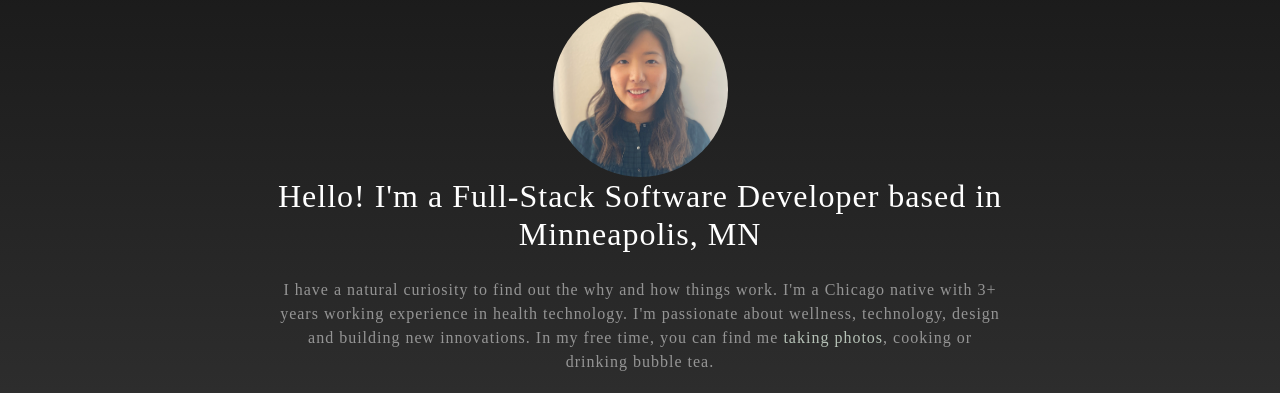
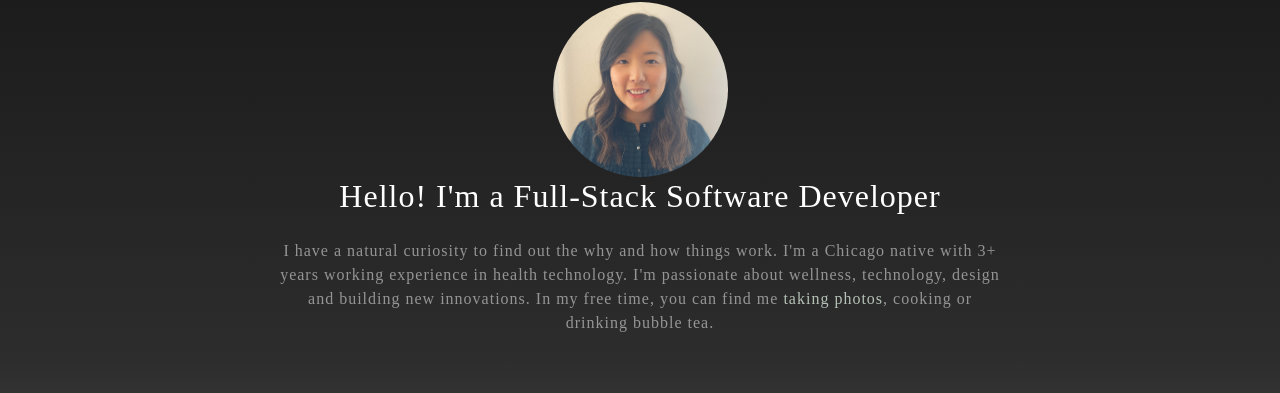
Before and after one commit to irisnoh/irisnoh.github.io, a plain HTML site: page index.html in a window 1280 px wide. Shown: the part 926-1319 px from the top of the page. Drawn offline with Linux system fonts and the light colour scheme; a web font is replaced by a local one.

Commit message:
update bio

```diff
--- a/index.html
+++ b/index.html
@@ -90,7 +90,7 @@
       <div class="row">
         <div class="col-lg-8 mx-auto">
           <img src="img/HeadShot.jpg" alt="irisnoh.com photo" class="avatar">
-          <h2 class="text-white mb-4">Hello! I'm a Full-Stack Software Developer based in Minneapolis, MN</h2>
+          <h2 class="text-white mb-4">Hello! I'm a Full-Stack Software Developer</h2>
           <p class="text-white-50">I have a natural curiosity to find out the why and how things work. I'm a Chicago
             native with 3+ years
             working experience in health technology. I'm passionate about wellness, technology, design and building new
```
